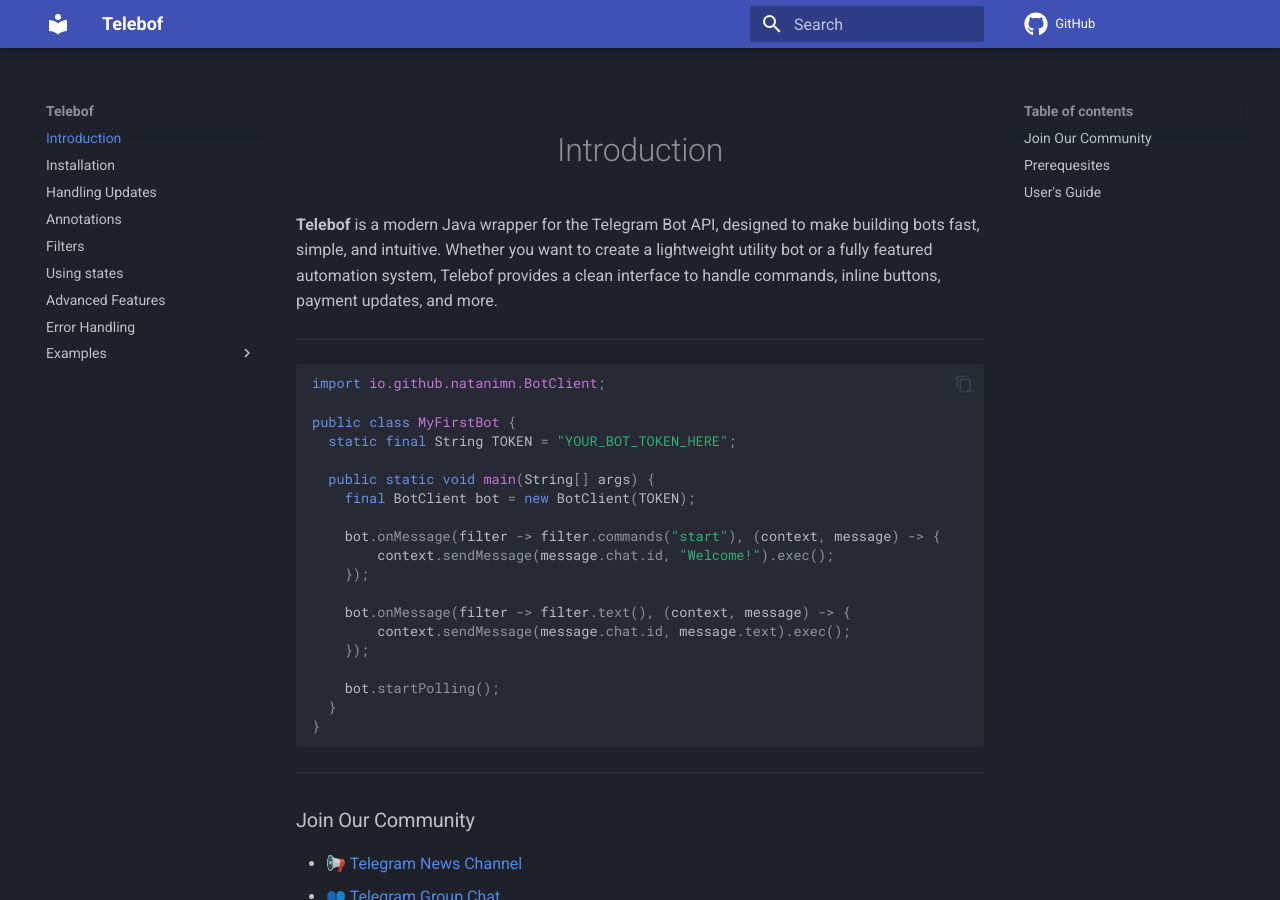
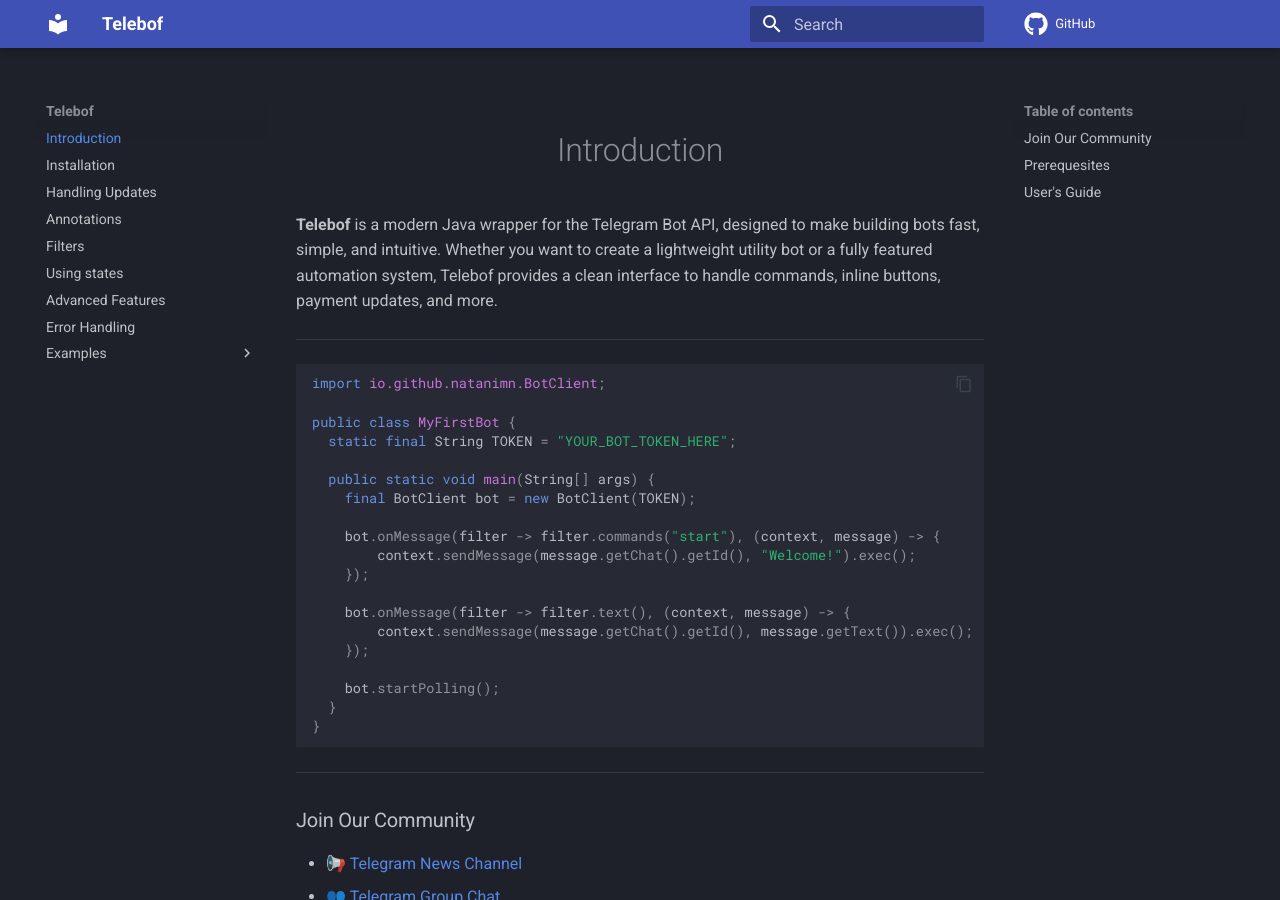
Before and after one commit to natanimn/telebof, an MkDocs documentation site: the page built from docs/index.md, in a window 1280 px wide and 900 px high. Built offline with MkDocs 1.6.1 and Material for MkDocs 9.7.7, drawn with Linux system fonts in a browser that asks for light colours; comment, search, counter and statistics services are not loaded.

Commit message:
Update version 1.3.0

```diff
--- a/docs/index.md
+++ b/docs/index.md
@@ -15,11 +15,11 @@
     final BotClient bot = new BotClient(TOKEN);
 
     bot.onMessage(filter -> filter.commands("start"), (context, message) -> {
-        context.sendMessage(message.chat.id, "Welcome!").exec();
+        context.sendMessage(message.getChat().getId(), "Welcome!").exec();
     });
 
     bot.onMessage(filter -> filter.text(), (context, message) -> {
-        context.sendMessage(message.chat.id, message.text).exec();
+        context.sendMessage(message.getChat().getId(), message.getText()).exec();
     });
 
     bot.startPolling();
```
